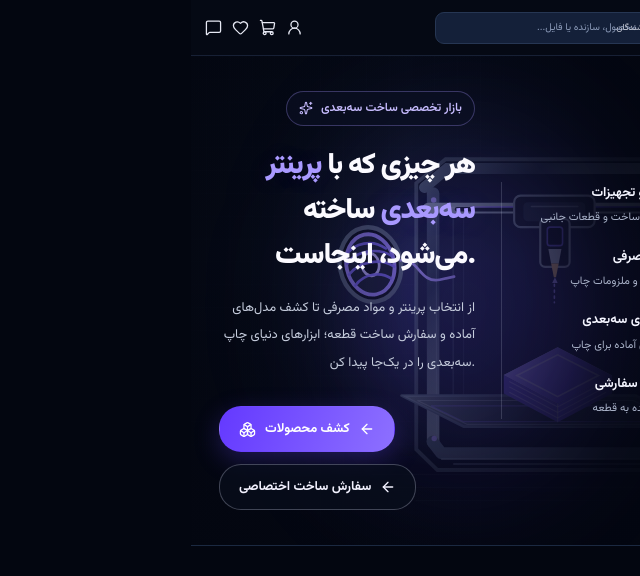
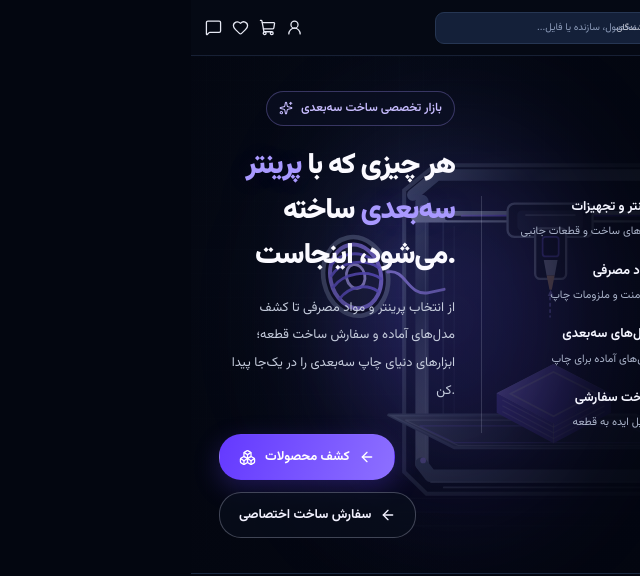
Before and after one commit to ParisaAtaee2000/web-projects, a React (Vite) app in the folder 3d-marketplace/: page / in a window 768 px wide. Shown: the top 576 px of the page, without its empty margins (128-768 px from the left). Built offline with nearby package versions, Linux system fonts and the light colour scheme.

Commit message:
Widen right sidebar and let it expand leftward

```diff
--- a/3d-marketplace/src/components/layout/app-shell.css
+++ b/3d-marketplace/src/components/layout/app-shell.css
@@ -8,7 +8,7 @@
 
 .app-shell__body {
   display: grid;
-  grid-template-columns: minmax(0, 1fr) 200px;
+  grid-template-columns: minmax(0, 1fr) 250px;
   min-height: calc(100vh - 56px);
 }
 
@@ -26,6 +26,12 @@
   direction: rtl;
 }
 
+@media (max-width: 1050px) and (min-width: 761px) {
+  .app-shell__body {
+    grid-template-columns: minmax(0, 1fr) 220px;
+  }
+}
+
 @media (max-width: 760px) {
   .app-shell__body {
     grid-template-columns: minmax(0, 1fr);
```
